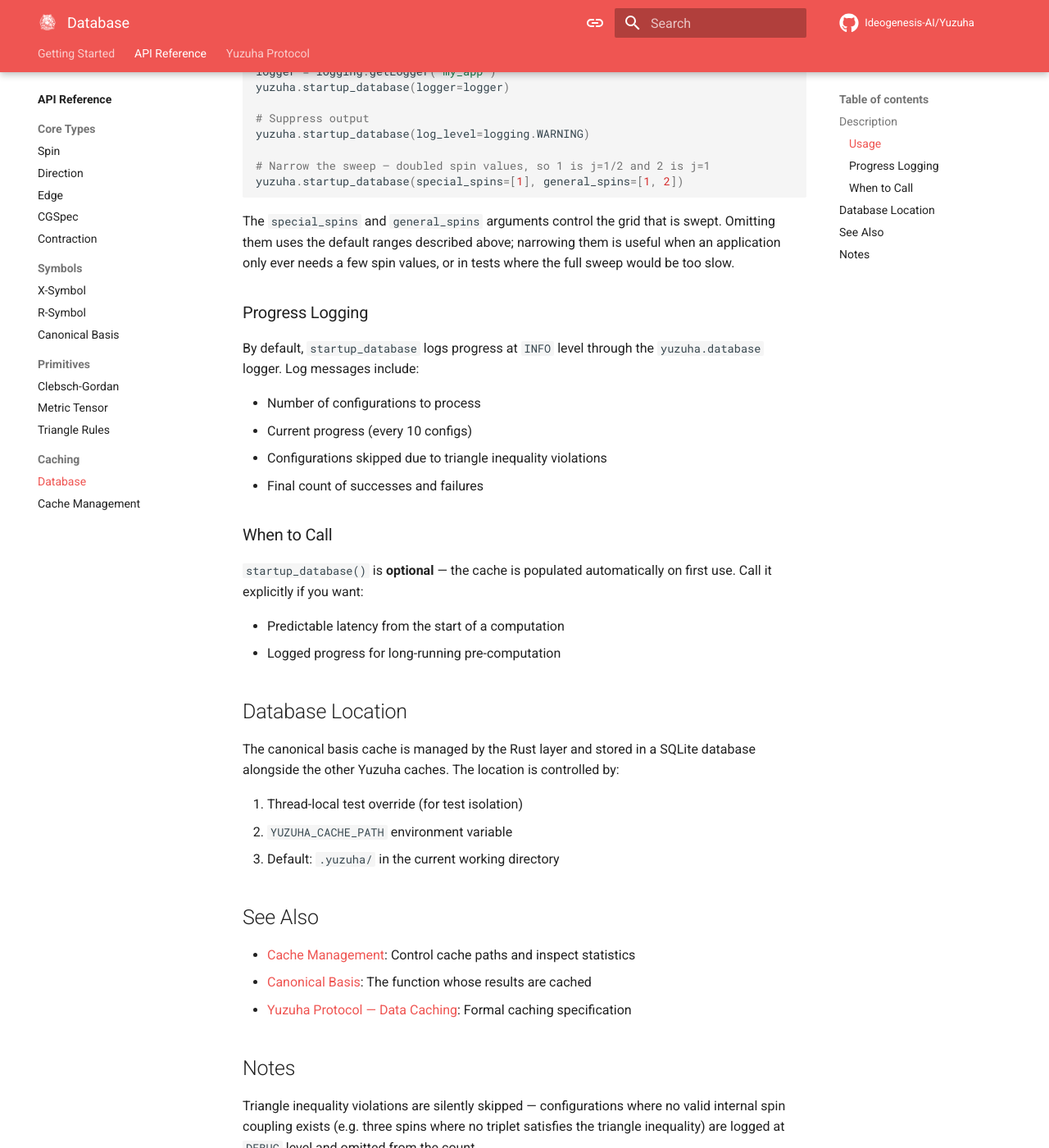
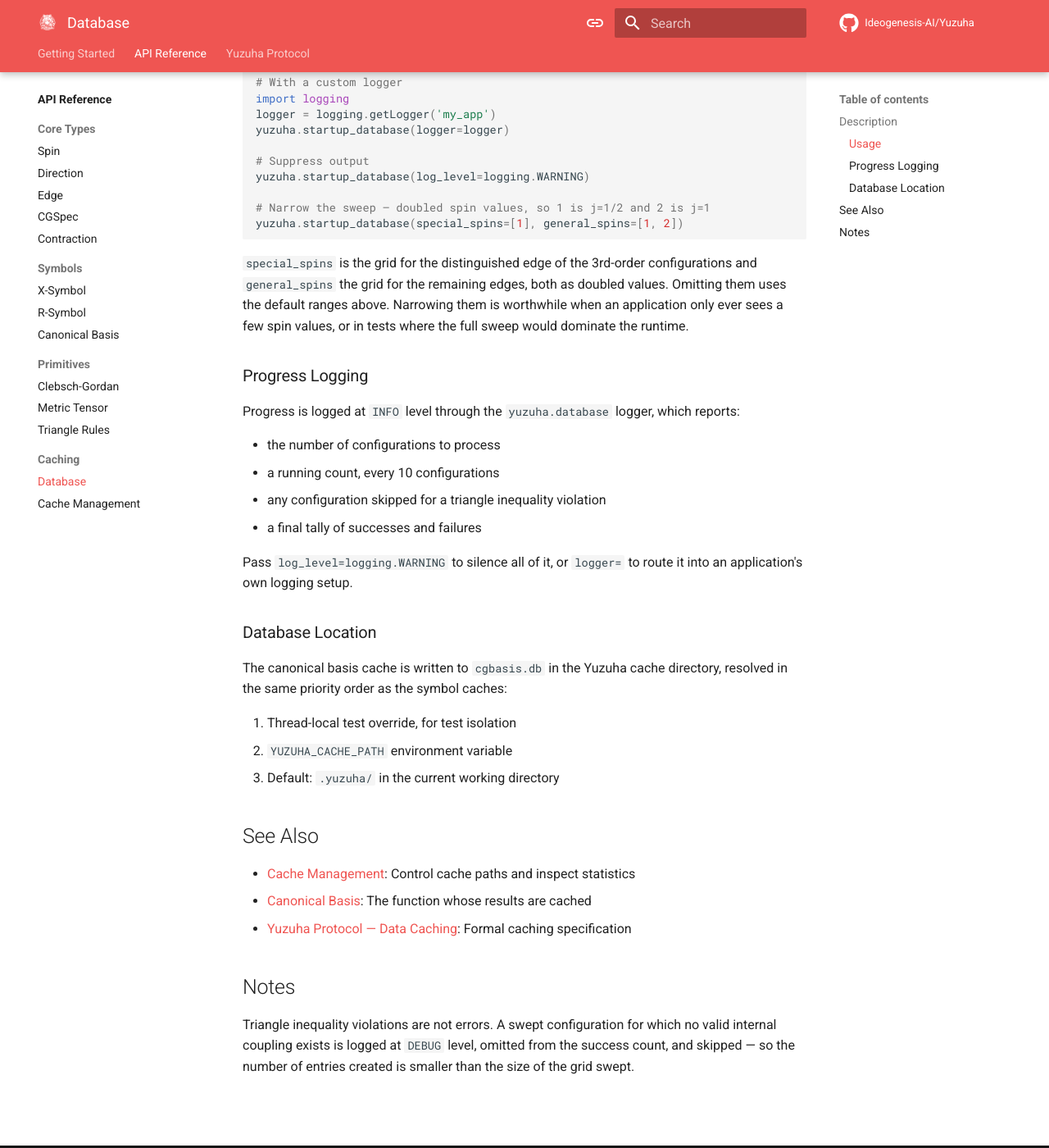
Before and after one commit to Ideogenesis-AI/Yuzuha, an MkDocs documentation site: the page built from docs/api/caching/database.md, in a window 1280 px wide and 1400 px high, scrolled down 881 px. Shown: the whole window at 82% size. Built offline with MkDocs 1.6.1 and Material for MkDocs 9.7.7, drawn with Linux system fonts in a browser that asks for light colours; comment, search, counter and statistics services are not loaded; some of the changed text lies outside the part shown.

Commit message:
Rewrite the caching pages to an even density and a common structure
Both pages opened on a single terse line and then ran into sections of uneven weight,
with the heading hierarchy of each disagreeing with the rest of the API reference. Gave
each a lead that says what the facility is for and, in the case of the database page, that
it is purely an optimization a reader may ignore; renamed the stray Overview to
Description and demoted the orphaned top-level sections so both pages carry the same three
headings as their neighbours. Filled the gaps the terseness had left along the way: how
set_cache_path interacts with the priority order it does not top, what get_cache_stats
returns as against print_cache_stats, and that the spin grids are given as doubled values.
The When to Call section went away because the new lead answers it in two sentences.

````diff
--- a/docs/api/caching/database.md
+++ b/docs/api/caching/database.md
@@ -1,6 +1,9 @@
 # Database
 
-Pre-population of the canonical basis cache for common spin configurations.
+`startup_database()` pre-computes the canonical CG bases for the spin configurations a
+tensor network calculation is most likely to need, so that the cost is paid once at
+startup instead of as a cache miss in the middle of a run. It is purely an optimization:
+the cache fills itself on first use either way, and the results are identical.
 
 ::: yuzuha.startup_database
     options:
@@ -9,17 +12,17 @@ Pre-population of the canonical basis cache for common spin configurations.
 
 ## Description
 
-`startup_database()` pre-computes and caches the canonical CG bases for a standard set
-of spin configurations that are commonly encountered in tensor network applications:
+The default sweep covers the configurations that dominate practical SU(2) tensor network
+work:
 
-- **3rd-order bases**: One spin in \(\{1/2, 1\}\), two spins in
+- **3rd-order bases**: one spin in \(\{1/2, 1\}\), the other two in
   \(\{1/2, 1, 3/2, 2, 5/2, 3\}\) — all 3! orderings of each triplet
-- **4th-order bases**: Two spins fixed at \(1/2\), two spins in
+- **4th-order bases**: two spins fixed at \(1/2\), two in
   \(\{1/2, 1, 3/2, 2, 5/2, 3\}\) — all \(\binom{4}{2} = 6\) positions for the
   two fixed spins
 
-Calling this function at application startup avoids cache-miss latency during
-the first computation of each configuration.
+Configurations already present in the database are not recomputed, so calling the
+function repeatedly is cheap and idempotent.
 
 ### Usage
 
@@ -41,35 +44,29 @@ yuzuha.startup_database(log_level=logging.WARNING)
 yuzuha.startup_database(special_spins=[1], general_spins=[1, 2])
 ```
 
-The `special_spins` and `general_spins` arguments control the grid that is swept.
-Omitting them uses the default ranges described above; narrowing them is useful
-when an application only ever needs a few spin values, or in tests where the full
-sweep would be too slow.
+`special_spins` is the grid for the distinguished edge of the 3rd-order configurations and
+`general_spins` the grid for the remaining edges, both as doubled values. Omitting them
+uses the default ranges above. Narrowing them is worthwhile when an application only ever
+sees a few spin values, or in tests where the full sweep would dominate the runtime.
 
 ### Progress Logging
 
-By default, `startup_database` logs progress at `INFO` level through the
-`yuzuha.database` logger. Log messages include:
+Progress is logged at `INFO` level through the `yuzuha.database` logger, which reports:
 
-- Number of configurations to process
-- Current progress (every 10 configs)
-- Configurations skipped due to triangle inequality violations
-- Final count of successes and failures
+- the number of configurations to process
+- a running count, every 10 configurations
+- any configuration skipped for a triangle inequality violation
+- a final tally of successes and failures
 
-### When to Call
+Pass `log_level=logging.WARNING` to silence all of it, or `logger=` to route it into an
+application's own logging setup.
 
-`startup_database()` is **optional** — the cache is populated automatically on first
-use. Call it explicitly if you want:
+### Database Location
 
-- Predictable latency from the start of a computation
-- Logged progress for long-running pre-computation
+The canonical basis cache is written to `cgbasis.db` in the Yuzuha cache directory,
+resolved in the same priority order as the symbol caches:
 
-## Database Location
-
-The canonical basis cache is managed by the Rust layer and stored in a SQLite database
-alongside the other Yuzuha caches. The location is controlled by:
-
-1. Thread-local test override (for test isolation)
+1. Thread-local test override, for test isolation
 2. `YUZUHA_CACHE_PATH` environment variable
 3. Default: `.yuzuha/` in the current working directory
 
@@ -82,9 +79,6 @@ alongside the other Yuzuha caches. The location is controlled by:
 
 ## Notes
 
-Triangle inequality violations are silently skipped — configurations where no valid
-internal spin coupling exists (e.g. three spins where no triplet satisfies the triangle
-inequality) are logged at `DEBUG` level and omitted from the count.
-
-Configurations already in the database are not recomputed; subsequent calls to
-`startup_database` are idempotent.
+Triangle inequality violations are not errors. A swept configuration for which no valid
+internal coupling exists is logged at `DEBUG` level, omitted from the success count, and
+skipped — so the number of entries created is smaller than the size of the grid swept.
````
Also changed, not shown: docs/api/caching/cache.md (+25 -17 lines).
